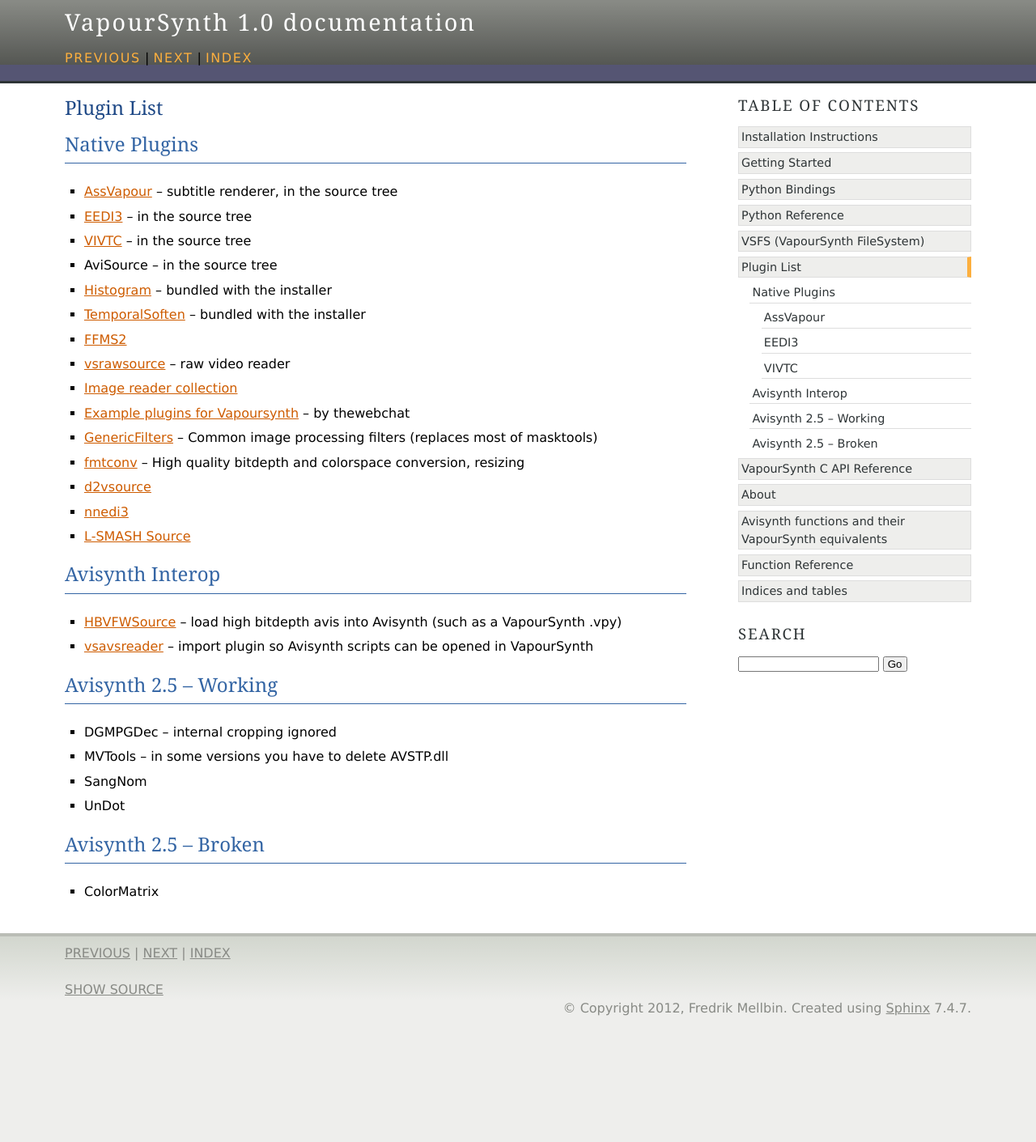
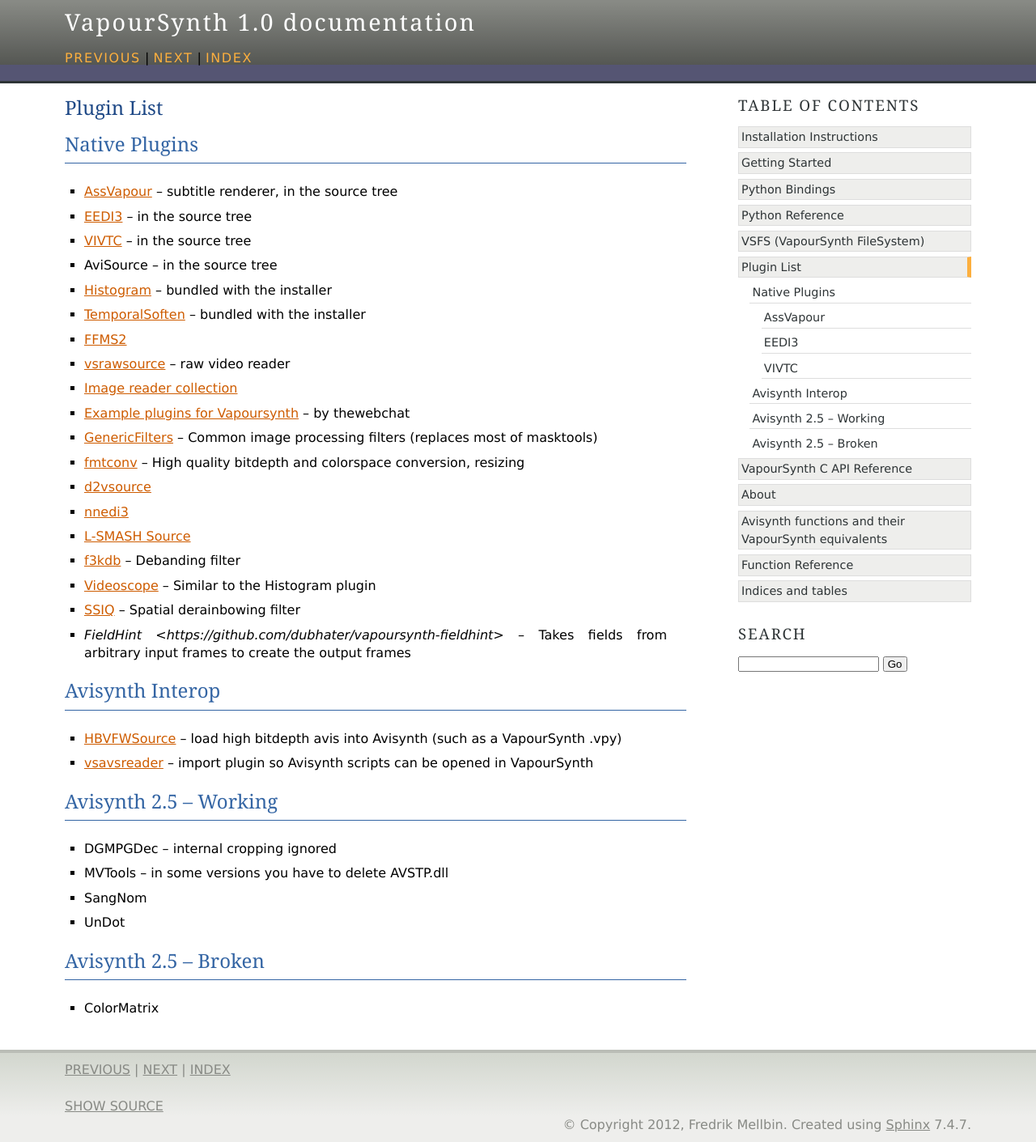
Before and after one commit to vapoursynth/vapoursynth, a Sphinx documentation site: the page built from doc/pluginlist.rst, in a window 1280 px wide. Shown: the whole page at 81% size. Built offline with Sphinx 7.4.7, drawn with Linux system fonts in a browser that asks for light colours; formulas are drawn with MathJax 3; before the commit the page ends 1267 px from its top, so only the background shows below that.

Commit message:
doc: Add another 4 plugins to the plugin list

```diff
--- a/doc/pluginlist.rst
+++ b/doc/pluginlist.rst
@@ -26,6 +26,11 @@
 * `d2vsource <http://forum.doom9.org/showthread.php?t=166399>`_
 * `nnedi3 <http://forum.doom9.org/showthread.php?t=166434>`_
 * `L-SMASH Source <http://forum.doom9.org/showthread.php?t=167435>`_
+* `f3kdb <http://forum.doom9.org/showthread.php?t=161411>`_ -- Debanding filter
+* `Videoscope <https://github.com/dubhater/vapoursynth-videoscope>`_ -- Similar to the Histogram plugin
+* `SSIQ <https://github.com/dubhater/vapoursynth-ssiq>`_ -- Spatial derainbowing filter
+* `FieldHint <https://github.com/dubhater/vapoursynth-fieldhint>` -- Takes fields from arbitrary input frames to create the output frames
+
 
 Avisynth Interop
 ################
```
